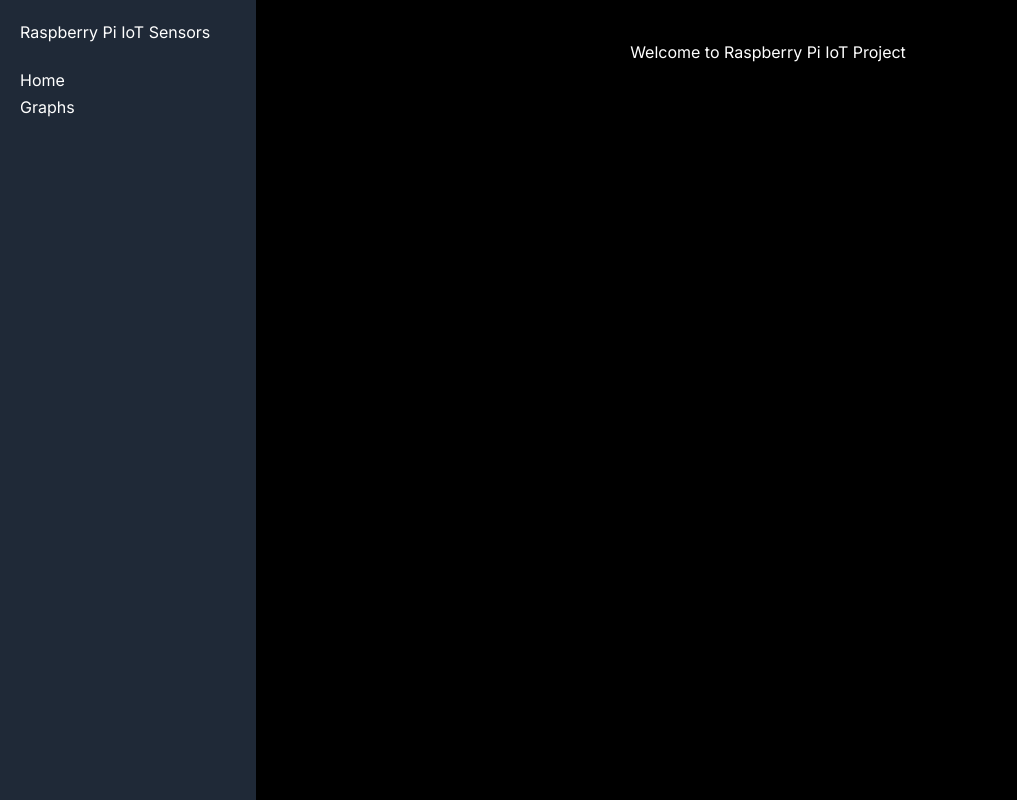
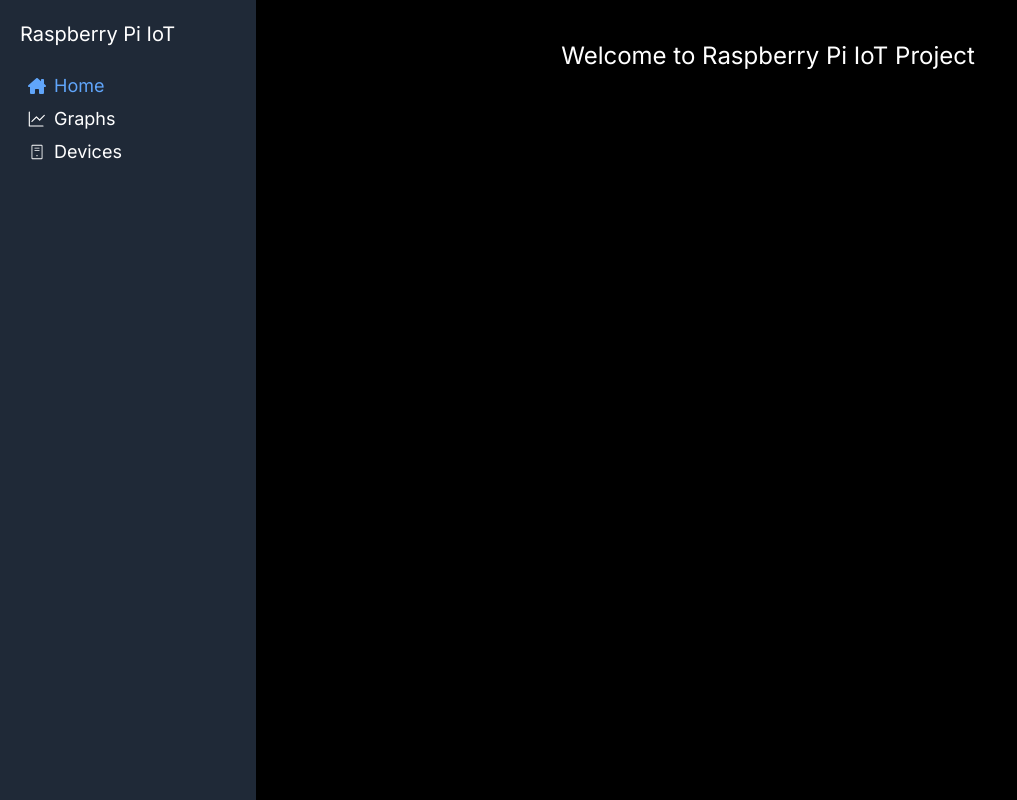
Before and after one commit to mike-strauch/rpi-aws-iot-prototype, a Next.js app in the folder rpi-iot-web-view/: page / in a window 1280 px wide. Shown: the whole page, without its empty margins (0-1017 px from the left). Built offline with nearby package versions, Linux system fonts and the light colour scheme.

Commit message:
- Cleaning up the UI

```diff
--- a/rpi-iot-web-view/package.json
+++ b/rpi-iot-web-view/package.json
@@ -19,6 +19,7 @@
     "react": "^18",
     "react-datepicker": "^6.1.0",
     "react-dom": "^18",
+    "react-icons": "^5.2.0",
     "recharts": "^2.11.0"
   },
   "devDependencies": {
--- a/rpi-iot-web-view/src/app/graphs/EnvironmentDataTable.tsx
+++ b/rpi-iot-web-view/src/app/graphs/EnvironmentDataTable.tsx
@@ -49,8 +49,8 @@
     const {environmentalData} = props;
     const dataSet = environmentalData.getDataSet();
 
-    return <TableContainer ref={ref} className="mt-2" maxHeight="500px" overflowY="auto">
-        <Table variant="simple" className="border-2 border-b-gray-400" width="100%">
+    return <TableContainer ref={ref} className="mt-2 drop-shadow-md" maxHeight="500px" overflowY="auto">
+        <Table variant="simple" className="" width="100%">
             <Thead className="bg-gray-500 border-b border-b-black p-3 text-white" position="sticky" zIndex="sticky" top="0">
                 <Tr py={20}>
                     <Th align="left" px={tablePaddingX} py={tablePaddingY}>Time (UTC)</Th>
--- a/rpi-iot-web-view/src/app/graphs/page.tsx
+++ b/rpi-iot-web-view/src/app/graphs/page.tsx
@@ -3,14 +3,11 @@
 import {useEffect, useState, useRef} from "react";
 import {
     Box,
-    CloseButton,
     Flex,
-    IconButton,
     List,
     ListItem,
     Select,
-    SimpleGrid,
-    Spacer
+    SimpleGrid
 } from "@chakra-ui/react";
 import DatePicker from "react-datepicker";
 import "react-datepicker/dist/react-datepicker.css";
@@ -118,9 +115,11 @@
             <div className="self-start max-h-5 my-5">
                 <SectionHeading>Environmental Measurements Over Time</SectionHeading>
             </div>
-            <div className="w-full mt-5 mb-10" >
+            <div className="w-full my-5" >
                 <SimpleGrid columns={4} spacing={10}>
                     <Box w="90%" p={4}>
+                        {/* This element prevents the datepicker overlay from being obscured by the FormFieldCard which has a drop shadow */}
+                        <div id="date-picker-portal" className="z-50"/>
                         <FormFieldCard id={'date'} label={'Data for Date:'}>
                             <DatePicker
                                 showIcon={true}
@@ -129,12 +128,13 @@
                                 selected={new Date(date + 'T00:00:00')}
                                 onChange={(date: Date | null) => setDate(dateToDayString(date ? date : new Date()))}
                                 className="text-black display-block"
+                                portalId={'date-picker-portal'}
                             />
                         </FormFieldCard>
                     </Box>
                     <Box w="90%" p={4}>
                         <FormFieldCard id={'device'} label={'Device:'}>
-                            <Select id="device" w="100%" p="0" className="text-black p-2">
+                            <Select id="device" w="100%" p="0" className="text-black p-2" icon={<Box />}> {/* This hides the icon because there is a double icon going on */}
                                 <option value="rpi3B">Raspberry Pi 3b</option>
                             </Select>
                         </FormFieldCard>
@@ -158,6 +158,7 @@
                         onClose={() => setSoloGraphType('')}
                         environmentData={environmentMetrics}
                         graphType={soloGraphType}
+                        onGraphClick={setSoloGraphType}
                     />
                 </div>
             }
@@ -179,9 +180,9 @@
 function GraphGrid(props: GraphGridProps) {
     const {environmentalData} = props;
     const metricTypes = Object.keys(EnvironmentMetrics.METRIC_TYPE_KEYS);
-    return <SimpleGrid columns={metricTypes.length} spacing={10}>
+    return <SimpleGrid columns={metricTypes.length} spacing={0}>
         {metricTypes.map((metricType, index) => {
-                return <Box w="100%" p={4} key={index} onClick={() => props.onGraphClick(metricType)}>
+                return <Box w="100%" p={2} key={index} onClick={() => props.onGraphClick(metricType)}>
                     <TimeSeriesChart
                         data={environmentalData.getCombinedMetrics()}
                         xKey="t"
@@ -191,6 +192,7 @@
                         lineColors={environmentalData.getGridColorsForMetricType(metricType)}
                         width={350}
                         height={350}
+                        cursor="zoom-in"
                     />
                 </Box>
             })
@@ -203,22 +205,13 @@
     onClose: () => void,
     environmentData: EnvironmentMetrics,
     graphType: string
+    onGraphClick: (soloGraphType: string) => void
 }
 
 function SoloGraph(props: SoloGraphProps) {
     const {environmentData} = props;
     return <>
-        <Box w="100%" p={4}>
-            <Flex>
-                <Spacer/>
-                <Box p="4">
-                    <IconButton
-                        aria-label="Back to All Graphs"
-                        icon={<CloseButton/>}
-                        variant="solid"
-                        onClick={props.onClose}/>
-                </Box>
-            </Flex>
+        <Box w="100%" p={4} onClick={() => props.onGraphClick('')}>
             <TimeSeriesChart
                 data={environmentData.getCombinedMetrics()}
                 xKey="t"
@@ -228,6 +221,7 @@
                 lineColors={environmentData.getGridColorsForMetricType(props.graphType)}
                 width={750}
                 height={400}
+                cursor={"zoom-out"}
             />
         </Box>
     </>;
--- a/rpi-iot-web-view/src/app/page.tsx
+++ b/rpi-iot-web-view/src/app/page.tsx
@@ -1,9 +1,11 @@
+import React from "react";
+import {Heading} from "@chakra-ui/react";
 
 export default function Home() {
   return (
     <main className="flex min-h-screen flex-col items-center justify-between p-10 border-none">
       <div>
-        <h1>Welcome to Raspberry Pi IoT Project</h1>
+        <Heading as="h1" className="text-2xl">Welcome to Raspberry Pi IoT Project</Heading>
       </div>
     </main>
   );
--- a/rpi-iot-web-view/src/app/ui/FormFieldCard.tsx
+++ b/rpi-iot-web-view/src/app/ui/FormFieldCard.tsx
@@ -7,7 +7,7 @@
 };
 export const FormFieldCard = (props: FormFieldCardProps) => {
     return (
-        <div className="bg-gray-500 border-none p-3 text-white">
+        <div className="bg-gray-500 border-none p-3 text-white drop-shadow-md">
             <label htmlFor={props.id} className="mb-2 block">{props.label}</label>
             {props.children}
         </div>
--- a/rpi-iot-web-view/src/app/ui/SideBar.tsx
+++ b/rpi-iot-web-view/src/app/ui/SideBar.tsx
@@ -1,24 +1,26 @@
-'use client'
-
-import {usePathname} from "next/navigation";
-import {clsx} from "clsx";
+'use client' // Even though this component doesn't really do client-side specific stuff, in order to pass the icon component
+             // to each SideBarLink (which is client-side) this component must also be marked as a client component.
 import {
     Box,
     Heading,
-    Link,
     VStack
 } from "@chakra-ui/react";
+import { FaHouseChimney} from "react-icons/fa6";
+import { GoGraph } from "react-icons/go";
+import { PiComputerTowerLight } from "react-icons/pi";
+import SideBarLink from "@/app/ui/SideBarLink";
+
 
 const SideBar = () => {
-    const path: string = usePathname();
     return (
         <Box className="w-64 min-h-screen p-5 bg-gray-800 text-white">
-            <Heading as="h2" size="lg" className="mb-6">
-                Raspberry Pi IoT Sensors
+            <Heading as="h2" size="lg" className="mb-6 text-xl">
+                Raspberry Pi IoT
             </Heading>
-            <VStack align="stretch" spacing={3}>
-                <Link href="/" className={clsx('hover:text-gray-300', {'text-blue': path === '/'})}>Home</Link>
-                <Link href="/graphs" className={clsx("hover:text-gray-300", {'text-blue': path === '/graphs'})}>Graphs</Link>
+            <VStack align="stretch" spacing={5} className="ml-2">
+                <SideBarLink href='/' icon={FaHouseChimney} label="Home"/>
+                <SideBarLink href='/graphs' icon={GoGraph} label="Graphs"/>
+                <SideBarLink href='/devices' icon={PiComputerTowerLight} label="Devices"/>
             </VStack>
         </Box>
     );
--- /dev/null
+++ b/rpi-iot-web-view/src/app/ui/SideBarLink.tsx
@@ -0,0 +1,30 @@
+'use client'
+
+import {Flex, Icon, Link} from "@chakra-ui/react";
+import {usePathname} from "next/navigation";
+import {clsx} from "clsx";
+import {IconType} from "react-icons";
+
+
+type SideBarLinkProps = {
+    href: string;
+    icon: IconType;
+    label: string;
+}
+
+export const SideBarLink = (props: SideBarLinkProps) => {
+    const currentPath = usePathname();
+    const {href, icon, label} = props;
+    const linkClasses = clsx(['text-lg',
+        'center-text',
+        href !== currentPath && 'hover:text-gray-300',
+        href === currentPath && ['hover:text-blue-300', 'text-blue-400']]);
+
+    return <Link href={href} className={linkClasses}>
+        <Flex align="center">
+            <Icon as={icon} className="mr-2"/> {label}
+        </Flex>
+    </Link>;
+}
+
+export default SideBarLink;
--- a/rpi-iot-web-view/src/app/ui/TimeSeriesChart.tsx
+++ b/rpi-iot-web-view/src/app/ui/TimeSeriesChart.tsx
@@ -14,7 +14,8 @@
     xLabel: string,
     yLabel: string,
     height?: number,
-    width?: number
+    width?: number,
+    cursor?: string
 };
 
 export const TimeSeriesChart = (props: TimeSeriesChartProps) => {
@@ -28,6 +29,8 @@
             height={height ? height : 450}
             data={data.dataPoints}
             margin={{ top: 5, right: 30, left: 20, bottom: 55 }}
+            className="bg-gray-100 border border-gray-300 drop-shadow-md pt-10 pb-0 px-0"
+            style={{cursor: props.cursor ? props.cursor : 'default'}}
         >
             <CartesianGrid strokeDasharray="3 3" />
             <XAxis
@@ -44,7 +47,7 @@
                 {props.yLabel && <Label
                     angle={-90}
                     position='insideLeft'
-                    offset={-10}
+                    offset={-5}
                     value={props.yLabel}
                     dy={60}
                 />}
```
Also changed, not shown: 1 other file (tests, documents, lock files or other folders).
